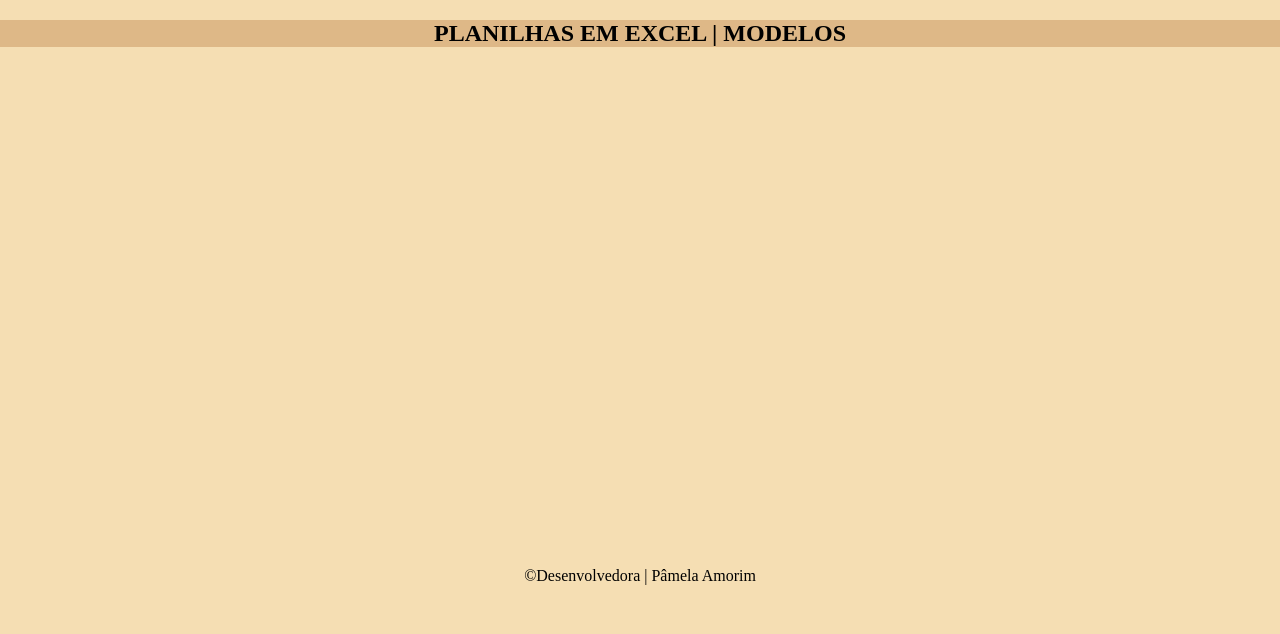
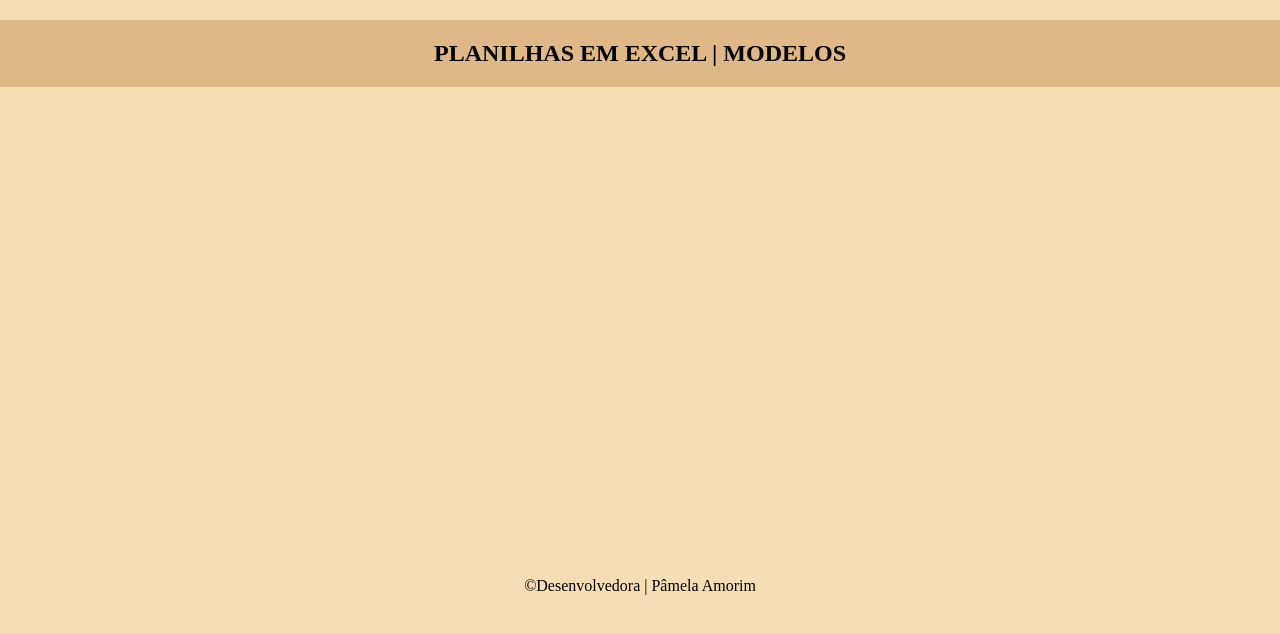
Before and after one commit to Pamelaamo/planilhas-de-excel, a plain HTML site: page index.html in a window 1280 px wide. Drawn offline with Linux system fonts and the light colour scheme.

Commit message:
atualizando css3

```diff
--- a/style.css
+++ b/style.css
@@ -4,22 +4,15 @@ body {
 
 }
 
-main {
-
-}
-
-#sectionum-id {
-
-}
 
 #h1-primeiro {
-
+    padding: 20px;
     text-align: center;
     background-color: burlywood;
 }
 
 footer {
     position: relative;
-    top: 500px;
+    top: 470px;
     text-align: center;
 }
```
